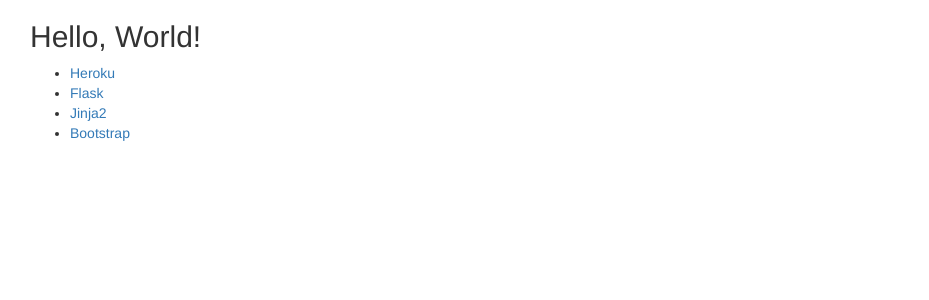
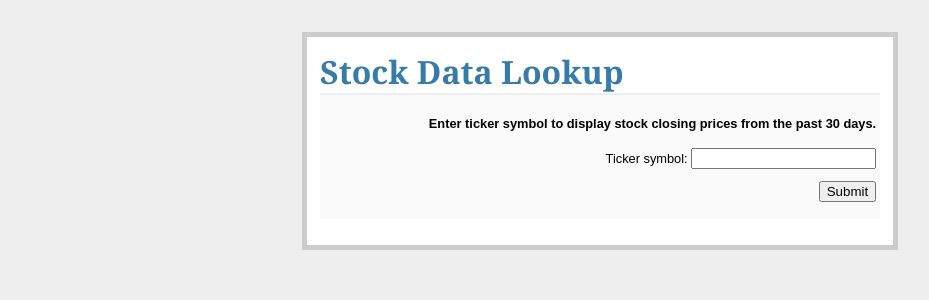
Before and after one commit to missinginaction/flask-framework, a Flask app: template templates/index.html in a window 1280 px wide. Shown: the top 300 px of the page, without its empty margins (40-969 px from the left). Run offline with Flask 2, Linux system fonts and the light colour scheme; the template is opened without the code that fills it, so the values that code supplies are empty; some libraries are stand-ins or nearby versions.

Commit message:
modify framework for TDI milestone, stock ticker

```diff
--- a/app.py
+++ b/app.py
@@ -1,10 +1,71 @@
 from flask import Flask, render_template, request, redirect
+import pandas as pd
+import datetime as dt
+import requests
+from bokeh.plotting import figure, show, output_file, save
+#from bokeh.io import output_file
+from bokeh.models import DatetimeTickFormatter
+
+output_file("templates/stock.html")
 
 app = Flask(__name__)
 
-@app.route('/')
+
+
+@app.route('/index',methods=['GET','POST'])
 def index():
-  return render_template('index.html')
+  if request.method == 'GET':
+    return render_template('index.html')
+  else:
+    #request was a POST
+    tickerstr = request.form['ticker']
+
+    #api key=vbQvHK9QHerxvz75i_RT
+    apikeystr = 'vbQvHK9QHerxvz75i_RT'
+
+    #get date today
+    today=dt.date.today()
+    todaystr = today.strftime('%Y%m%d')
+
+    #get date month before
+    monthago = today - dt.timedelta(days=30)
+    monthagostr = monthago.strftime('%Y%m%d')
+
+    stockparams = {'date.lt':todaystr,
+                   'date.gte':monthagostr,
+                   'ticker':tickerstr,
+                   'api_key':apikeystr,
+                   #'qopts.columns':"ticker,date,open,close,adj_open,adj_close"
+                  }
+
+    r = requests.get('https://www.quandl.com/api/v3/datatables/WIKI/PRICES.json', params=stockparams)
+
+    #put json data in a pandas dataframe
+    df = pd.read_json(r.url+'&qopts.columns=ticker,date,open,close,adj_open,adj_close')
+
+    #get column headers from dataframe
+    coldicts = df.loc['columns','datatable']
+    stockcolumns = [dict['name'] for dict in coldicts]
+
+    stockdf = pd.DataFrame(df.loc['data','datatable'],columns = stockcolumns)
+    stockdf.date = pd.to_datetime(stockdf.date,infer_datetime_format=True)
+
+    p = figure(title="Closing Prices for %s" %tickerstr)
+    p.xaxis.formatter=DatetimeTickFormatter(
+                                            hours=["%Y %m %d"],
+                                            days=["%Y %m %d"],
+                                            months=["%Y %m %d"],
+                                            years=["%Y %m %d"]
+                                           )
+    p.line(stockdf.date, stockdf.close, line_width=4)
+    p.xaxis[0].axis_label = 'Date'
+    p.yaxis[0].axis_label = 'Stock price at close (USD)'
+
+    save(p)
+
+
+    return render_template('stock.html')
+
 
 if __name__ == '__main__':
   app.run(port=33507)
--- /dev/null
+++ b/static/style_lulu.css
@@ -0,0 +1,18 @@
+body            { font-family: sans-serif; background: #eee; }
+a, h1, h2       { color: #377BA8; }
+h1, h2          { font-family: 'Georgia', serif; margin: 0; }
+h1              { border-bottom: 2px solid #eee; }
+h2              { font-size: 1.2em; }
+
+.page           { margin: 2em auto; width: 35em; border: 5px solid #ccc;
+                  padding: 0.8em; background: white; }
+.entries        { list-style: none; margin: 0; padding: 0; }
+.entries li     { margin: 0.8em 1.2em; }
+.entries li h2  { margin-left: -1em; }
+.add-entry      { font-size: 0.9em; border-bottom: 1px solid #ccc; }
+.add-entry dl   { font-weight: bold; }
+.metanav        { text-align: right; font-size: 0.8em; padding: 0.3em;
+                  margin-bottom: 1em; background: #fafafa; }
+.flash          { background: #CEE5F5; padding: 0.5em;
+                  border: 1px solid #AACBE2; }
+.error          { background: #F0D6D6; padding: 0.5em; }
--- a/templates/index.html
+++ b/templates/index.html
@@ -1,35 +1,23 @@
 <!doctype html>
-<html lang="en">
-  <head>
-    <meta charset="utf-8">
-    <meta name="viewport" content="width=device-width, initial-scale=1, shrink-to-fit=no">
-    <meta name="description" content="Skeleton application demoing Heroku and Flask integration.">
-    <meta name="author" content="@gotoariel">
-    <!-- <link rel="icon" href="favicon.ico"> -->
+<title>Stock Data Lookup</title>
+<link rel=stylesheet type=text/css href='{{ url_for('static',filename='style_lulu.css')}}'>
+<div class=page>
+  <h1>Stock Data Lookup</h1>
+  <div class=metanav>
 
-    <title>Wilkommen, bienvenue, and welcome to Heroku!</title>
+    <h4>
+      Enter ticker symbol to display stock closing prices from the past 30 days.
+    </h4>
 
-    <!-- Bootstrap core CSS -->
-    <link rel="stylesheet" href="https://maxcdn.bootstrapcdn.com/bootstrap/3.3.7/css/bootstrap.min.css">
-  </head>
-  <body>
-    <div class="container">
-      <div class="row">
-        <div class="col-lg-12 text-left">
-          <h2>Hello, World!</h2>
-          <ul>
-            <li><a target="_blank" href="https://www.heroku.com/">Heroku</a></li>
-            <li><a target="_blank" href="http://flask.pocoo.org/">Flask</a></li>
-            <li><a target="_blank" href="http://jinja.pocoo.org/docs/2.9/">Jinja2</a></li>
-            <li><a target="_blank" href="http://getbootstrap.com/">Bootstrap</a></li>
-          </ul>
-        </div>
-      </div>
-    </div>
-    <!-- Bootstrap core JavaScript
-    ================================================== -->
-    <!-- Placed at the end of the document so the pages load faster -->
-    <script src="https://cdnjs.cloudflare.com/ajax/libs/jquery/3.2.1/jquery.js"></script>
-    <script src="https://maxcdn.bootstrapcdn.com/bootstrap/3.3.7/js/bootstrap.min.js"></script>
-  </body>
+    <form id='tickerform' method='post' action='index' >
+      <p>
+    Ticker symbol: <input type='text' name='ticker' />
+      </p>
+      <p>
+    <input type='submit' value='Submit' />
+      </p>
+    </form>
+
+  </div>
+</div>
 </html>
```
